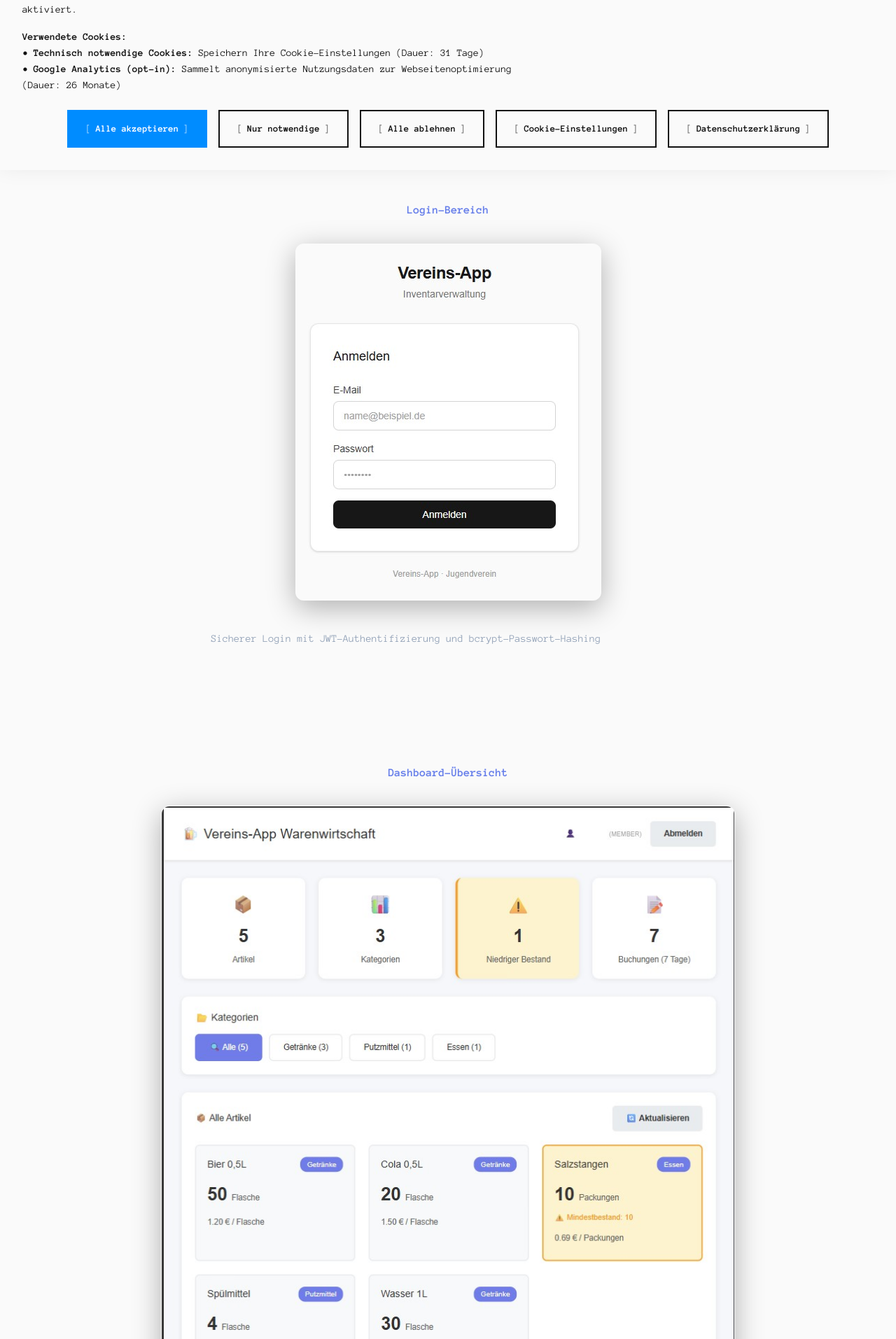
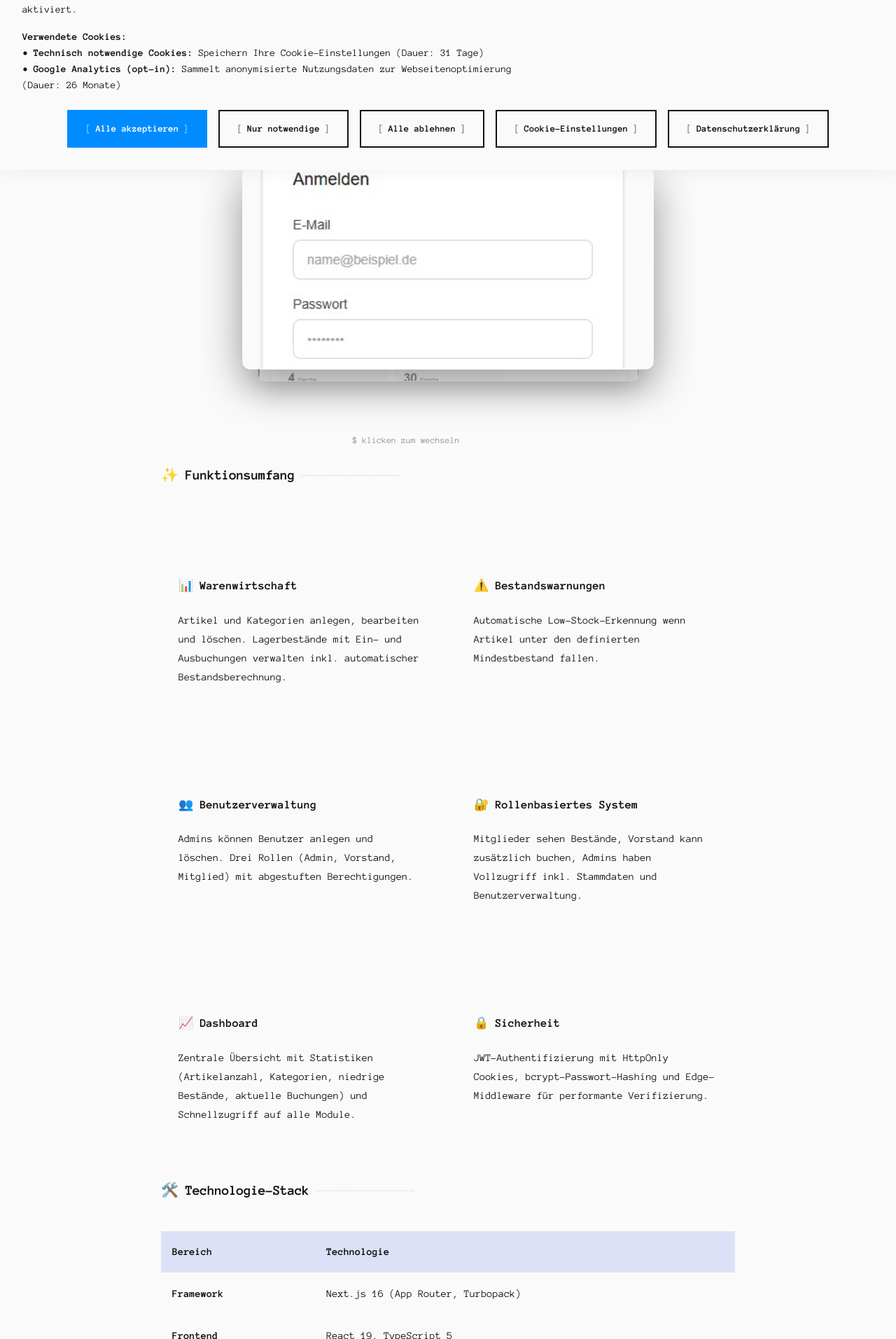
Before and after one commit to kingsepp/kingsepp.github.io, a Jekyll site: the page built from vereins-app/index.md, in a window 1280 px wide. Shown: the part 657-2570 px from the top of the page at 70% size. Built offline with Jekyll 4.4.1, drawn with Linux system fonts in a browser that asks for light colours; part of the change alters nothing that is shown; some of the changed text lies outside the part shown.

Commit message:
add vertical image stack effect to Vereins-App screenshots
CSS-only stacked card layout with perspective/rotateX transforms.
Click toggles .swapped class to animate between Login and Dashboard screenshots.

Co-Authored-By: Claude Sonnet 4.6 <noreply@anthropic.com>

```diff
--- a/vereins-app/index.md
+++ b/vereins-app/index.md
@@ -66,32 +66,62 @@ keywords:
     border-radius: 8px;
   }
 
-  .screenshot-container {
-    margin: 3rem 0;
-    text-align: center;
+  .image-stack {
+    position: relative;
+    height: 340px;
+    perspective: 800px;
+    cursor: pointer;
+    max-width: 640px;
+    margin: 2rem auto;
+    user-select: none;
   }
 
-  .screenshot-container img {
-    max-width: 100%;
-    height: auto;
+  .stack-img {
+    position: absolute;
+    width: 92%;
+    left: 4%;
+    height: 290px;
+    object-fit: cover;
     border-radius: 12px;
-    box-shadow: 0 10px 40px rgba(0, 0, 0, 0.3);
     border: 1px solid rgba(255, 255, 255, 0.1);
-    margin: 1rem 0;
+    transition: transform 0.5s cubic-bezier(0.34, 1.56, 0.64, 1),
+                opacity 0.4s ease,
+                box-shadow 0.4s ease;
   }
 
-  .screenshot-title {
-    font-size: 1.1em;
-    font-weight: 600;
-    margin-bottom: 1rem;
-    color: #667eea;
+  .stack-img:nth-child(1) {
+    transform: translateY(0) scale(1) rotateX(0deg);
+    opacity: 1;
+    z-index: 2;
+    box-shadow: 0 20px 60px rgba(0, 0, 0, 0.4);
   }
 
-  .screenshots-grid {
-    display: grid;
-    grid-template-columns: repeat(auto-fit, minmax(400px, 1fr));
-    gap: 3rem;
-    margin: 2rem 0;
+  .stack-img:nth-child(2) {
+    transform: translateY(28px) scale(0.91) rotateX(6deg);
+    opacity: 0.55;
+    z-index: 1;
+    box-shadow: 0 10px 40px rgba(0, 0, 0, 0.3);
+  }
+
+  .image-stack.swapped .stack-img:nth-child(1) {
+    transform: translateY(28px) scale(0.91) rotateX(6deg);
+    opacity: 0.55;
+    z-index: 1;
+    box-shadow: 0 10px 40px rgba(0, 0, 0, 0.3);
+  }
+
+  .image-stack.swapped .stack-img:nth-child(2) {
+    transform: translateY(0) scale(1) rotateX(0deg);
+    opacity: 1;
+    z-index: 2;
+    box-shadow: 0 20px 60px rgba(0, 0, 0, 0.4);
+  }
+
+  .stack-hint {
+    text-align: center;
+    opacity: 0.45;
+    font-size: 0.85em;
+    margin-top: 2.5rem;
   }
 </style>
 
@@ -143,23 +173,11 @@ keywords:
       <div class="container">
         <h2 id="screenshots-title" class="section-title">🖼️ Screenshots</h2>
         <div class="content-wrapper">
-          <div class="screenshots-grid">
-            <div class="screenshot-container">
-              <div class="screenshot-title">Login-Bereich</div>
-              <img src="vereins-app-login.jpg" alt="Vereins-App Login-Bereich" loading="lazy">
-              <p style="margin-top: 1rem; color: #94a3b8;">
-                Sicherer Login mit JWT-Authentifizierung und bcrypt-Passwort-Hashing
-              </p>
-            </div>
-
-            <div class="screenshot-container">
-              <div class="screenshot-title">Dashboard-Übersicht</div>
-              <img src="vereins-app-dashbaord.jpg" alt="Vereins-App Dashboard" loading="lazy">
-              <p style="margin-top: 1rem; color: #94a3b8;">
-                Zentrale Übersicht mit Echtzeit-Statistiken und Schnellzugriff auf alle Module
-              </p>
-            </div>
+          <div class="image-stack" id="vereins-stack">
+            <img class="stack-img" src="vereins-app-login.jpg" alt="Vereins-App Login-Bereich" loading="lazy">
+            <img class="stack-img" src="vereins-app-dashbaord.jpg" alt="Vereins-App Dashboard" loading="lazy">
           </div>
+          <p class="stack-hint">$ klicken zum wechseln</p>
         </div>
       </div>
     </section>
@@ -354,6 +372,11 @@ function scrollToTop() {
     document.documentElement.scrollTop = 0;
 }
 
+// Image stack toggle
+document.getElementById('vereins-stack').addEventListener('click', function() {
+    this.classList.toggle('swapped');
+});
+
 // Smooth scrolling for navigation links
 document.querySelectorAll('.nav-link').forEach(link => {
     link.addEventListener('click', function(e) {
```
